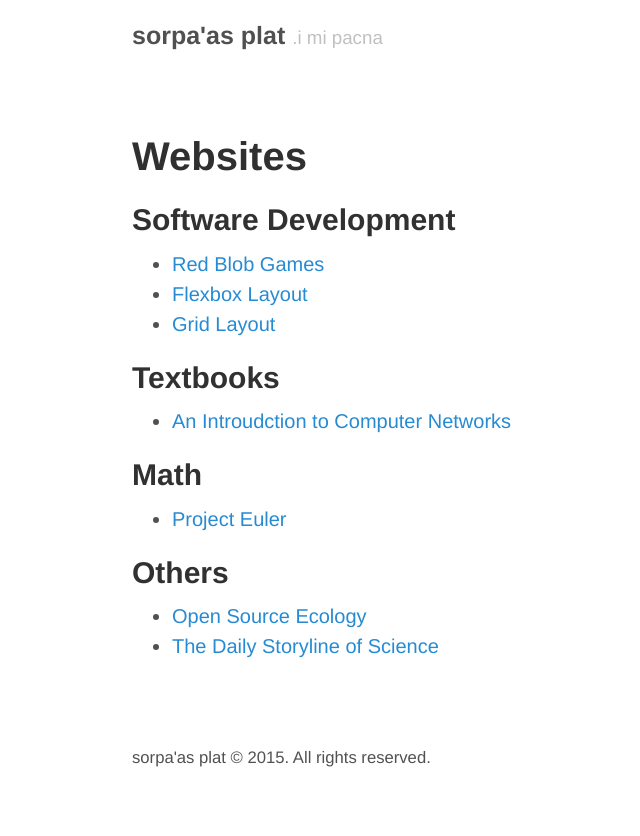
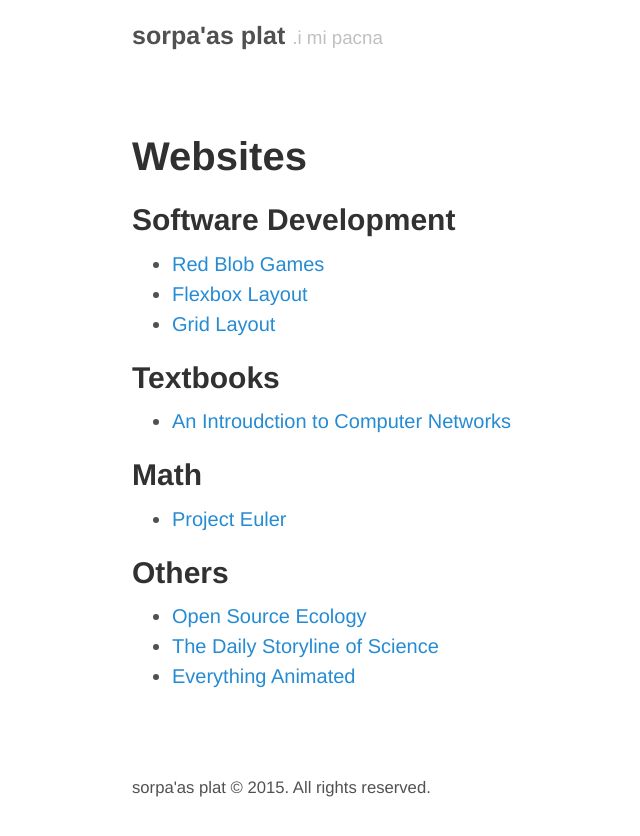
Before and after one commit to sorpaas/sorpaas.com, a Jekyll site: the page built from _wiki/websites.md, in a window 1280 px wide. Shown: the top 836 px of the page, without its empty margins (158-798 px from the left). Built offline with Jekyll 4.4.1, drawn with Linux system fonts in a browser that asks for light colours; Markdown is read by kramdown in place of the engine named in the settings; comment, search, counter and statistics services are not loaded.

Commit message:
Add links

```diff
--- a/_wiki/websites.md
+++ b/_wiki/websites.md
@@ -21,3 +21,4 @@ Others
 --------
 * [Open Source Ecology](http://opensourceecology.org/wiki/)
 * [The Daily Storyline of Science](http://www.scilogs.com/)
+* [Everything Animated](http://everythinganimated.tv/)
```
